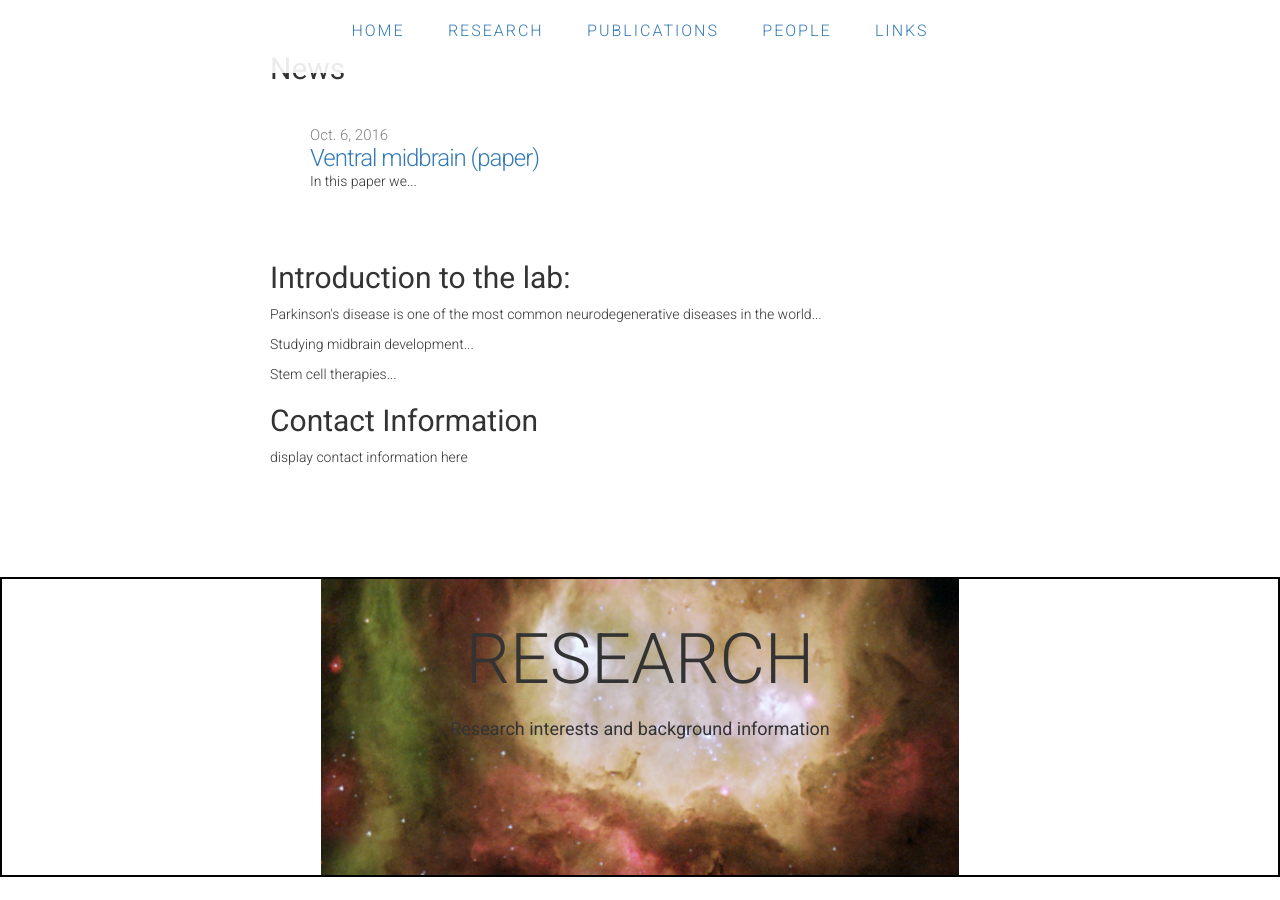
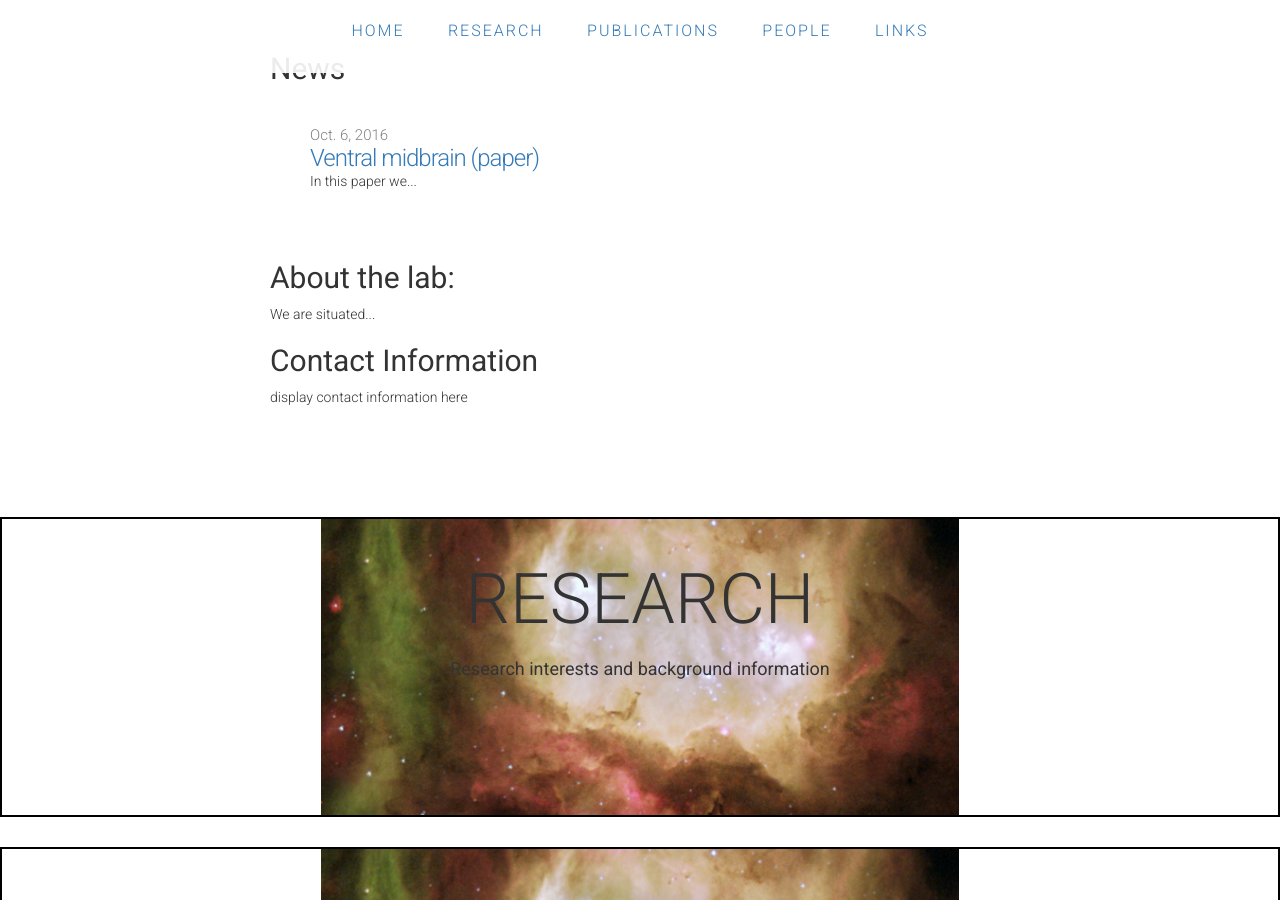
Before and after one commit to ArenasLab/arenaslab.github.io, a Jekyll site: the page index.html, which Jekyll copies as it is, in a window 1280 px wide and 900 px high, scrolled down 588 px. Built offline with Jekyll 4.4.1, drawn with Linux system fonts in a browser that asks for light colours.

Commit message:
Update index.html

```diff
--- a/index.html
+++ b/index.html
@@ -70,10 +70,8 @@
   <p>&nbsp<p>
 
       <div class="introduction">
-        <h2>Introduction to the lab:</h2>
-        <p>Parkinson's disease is one of the most common neurodegenerative diseases in the world...</p>
-        <p>Studying midbrain development...</p>
-        <p>Stem cell therapies...</p>
+        <h2>About the lab:</h2>
+        <p>We are situated...</p>
       </div>
       <div class="contact">
         <h2>Contact Information</h2>
```
